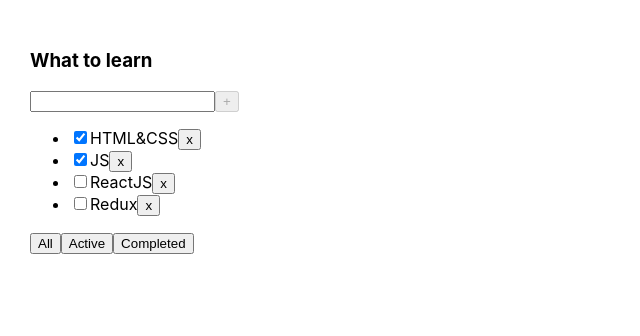
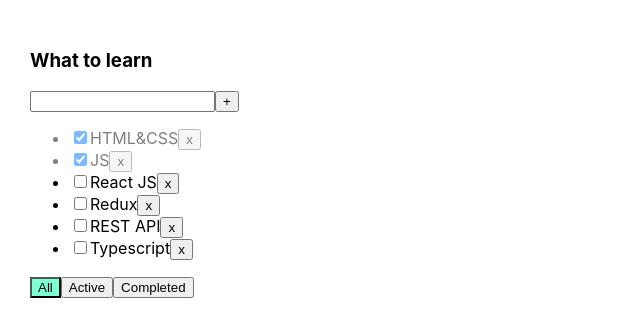
Before and after one commit to ianabarkhatova/todolists, a React (Create React App) app: page / in a window 1280 px wide. Shown: the top 336 px of the page, without its empty margins (0-640 px from the left). Built offline with nearby package versions, Linux system fonts and the light colour scheme.

Commit message:
add checkbox handler function, trim for title, title input errors handling, styles for filter buttons

```diff
--- a/src/App.css
+++ b/src/App.css
@@ -6,3 +6,18 @@
 .App > div {
   margin-right: 50px;
 }
+
+.error {
+  border: red 1px solid;
+}
+.error-message {
+  color: red;
+}
+
+.active-filter {
+  background-color: aquamarine;
+}
+
+.is-done {
+  opacity: 0.5;
+}
--- a/src/App.tsx
+++ b/src/App.tsx
@@ -12,8 +12,10 @@ function App() {
     let [tasks, setTasks] = useState<TaskType[]>([
         {id: v1(), title: 'HTML&CSS', isDone: true},
         {id: v1(), title: 'JS', isDone: true},
-        {id: v1(), title: 'ReactJS', isDone: false},
+        {id: v1(), title: 'React JS', isDone: false},
         {id: v1(), title: 'Redux', isDone: false},
+        {id: v1(), title: 'REST API', isDone: false},
+        {id: v1(), title: 'Typescript', isDone: false},
     ])
 
     // const result = useState(tasks)
@@ -65,6 +67,13 @@ function App() {
         setTasks([...tasks, newTask])
     }
 
+    const changeStatus = (taskId: string, newIsDone: boolean) => {
+        const newState = tasks.map(t => taskId === t.id? {...t, isDone: newIsDone} : t)
+        console.log(newState)
+        setTasks(newState)
+    }
+
+
     return (
         <div className="App">
             <TodoList
@@ -73,6 +82,8 @@ function App() {
                 removeTask={removeTask}
                 changeFilter={changeFilter}
                 addTask={addTask}
+                changeTaskStatus={changeStatus}
+                filter={filter}
             />
         </div>
     );
--- a/src/button/Button.tsx
+++ b/src/button/Button.tsx
@@ -4,11 +4,13 @@ type ButtonPropsType = {
     title: string
     onClickHandler?: () => void
     disabled?: boolean
+    className?: string
 };
 
-export const Button = ({title, onClickHandler, disabled}: ButtonPropsType) => {
+export const Button = ({title, onClickHandler, disabled, className}: ButtonPropsType) => {
     return (
         <button onClick={onClickHandler}
-                disabled={disabled}>{title}</button>
+                className={className}
+        >{title}</button>
     );
 };
--- a/src/todoList/TodoList.tsx
+++ b/src/todoList/TodoList.tsx
@@ -1,8 +1,6 @@
 import React, {ChangeEvent, useState, KeyboardEvent} from "react";
 import {Button} from "../button/Button";
 import {FilterValuesType} from "../App";
-import {Simulate} from "react-dom/test-utils";
-import keyDown = Simulate.keyDown;
 
 
 export type TaskType = {
@@ -17,22 +15,31 @@ export type TodoListPropsType = {
     removeTask: (taskId: string) => void
     changeFilter: (value: FilterValuesType) => void
     addTask: (title: string) => void
+    changeTaskStatus: (taskId: string, isDone: boolean) => void
+    filter: FilterValuesType
 };
 
-export const TodoList = ({title, tasks, removeTask, changeFilter, addTask}: TodoListPropsType) => {
+export const TodoList = ({title, tasks, removeTask, changeFilter, addTask, changeTaskStatus, filter}: TodoListPropsType) => {
 
     const tasksElements: Array<JSX.Element> | JSX.Element = tasks.length === 0 ? (
         <p>No tasks</p>
     ) : (
         tasks.map((t) => {
+            //эти функции пишем внутри мапа, т к ф-я будет своя отдельная для каждой таски:
+
             const removeTaskHandler = () => {
                 removeTask(t.id)
             }
 
+            const checkBoxOnChangeHandler = (e: ChangeEvent<HTMLInputElement>) => {
+                changeTaskStatus(t.id, e.currentTarget.checked)
+            }
+
+
             return (
                 // каждая таска попадает в переменную "t":
-                <li key={t.id}>
-                    <input type="checkbox" checked={t.isDone}/>
+                <li key={t.id} className={t.isDone? "is-done" : ''}>
+                    <input type="checkbox" checked={t.isDone} onChange={checkBoxOnChangeHandler}/>
                     <span>{t.title}</span>
                     <Button onClickHandler={removeTaskHandler} title={"x"}/>
                 </li>
@@ -42,14 +49,28 @@ export const TodoList = ({title, tasks, removeTask, changeFilter, addTask}: Todo
 
     const [taskTitle, setTaskTitle] = useState('')
 
+    //обработка ошибок
+    const [error, setError] = useState<string | null>(null)
+
+
     const addTaskHandler = () => {
-        addTask(taskTitle)
-        setTaskTitle('')
+        if (taskTitle.trim() !== '') {
+            addTask(taskTitle.trim())
+            setTaskTitle('')
+        } else {
+            setError("Title is required")
+        }
     }
 
-    const changeTaskTitleHandler = (e: ChangeEvent<HTMLInputElement>) => setTaskTitle(e.currentTarget.value)
+    const changeTaskTitleHandler = (e: ChangeEvent<HTMLInputElement>) => {
+        setError(null)
+        setTaskTitle(e.currentTarget.value)
+    }
+
 
     const keyDownAddTaskHandler = (e: KeyboardEvent<HTMLInputElement>) => e.key === "Enter" && addTaskHandler()
+
+
 
     const setAllTasksHandler = () => changeFilter("all")
 
@@ -57,7 +78,8 @@ export const TodoList = ({title, tasks, removeTask, changeFilter, addTask}: Todo
 
     const setCompletedTasksHandler = () => changeFilter("completed")
 
-const userTaskTitleLengthWarning = taskTitle.length > 15 && <div>Your task title should be not less than 15 characters</div>
+    const userTaskTitleLengthWarning = taskTitle.length > 15 &&
+        <div>Your task title should be not less than 15 characters</div>
 
     return (
         <div>
@@ -68,10 +90,12 @@ const userTaskTitleLengthWarning = taskTitle.length > 15 && <div>Your task title
                     value={taskTitle}
                     onChange={changeTaskTitleHandler}
                     onKeyDown={keyDownAddTaskHandler}
+                    className={error ? "error" : ''}
                 />
-                <Button title={"+"} onClickHandler={addTaskHandler}
-                        disabled={!taskTitle.trim()}/>
-                        {userTaskTitleLengthWarning}
+                <Button title={"+"} onClickHandler={addTaskHandler}/>
+                {/*//если ошибка существует, показывай эту дивку:*/}
+                {error && <div className={"error-message"}>{error}</div>}
+
             </div>
 
             <ul>
@@ -79,9 +103,19 @@ const userTaskTitleLengthWarning = taskTitle.length > 15 && <div>Your task title
             </ul>
 
             <div>
-                <Button onClickHandler={setAllTasksHandler} title={"All"}/>
-                <Button onClickHandler={setActiveTasksHandler} title={"Active"}/>
-                <Button onClickHandler={setCompletedTasksHandler} title={"Completed"}/>
+                <Button
+                    onClickHandler={setAllTasksHandler}
+                    title={"All"}
+                    className={filter === "all" ? "active-filter" : ''}/>
+                <Button
+                    onClickHandler={setActiveTasksHandler}
+                    title={"Active"}
+                    className={filter === "active" ? "active-filter" : ''}
+                />
+                <Button
+                    onClickHandler={setCompletedTasksHandler}
+                    title={"Completed"}
+                    className={filter === "completed" ? "active-filter" : ''}/>
             </div>
         </div>
     );
```
